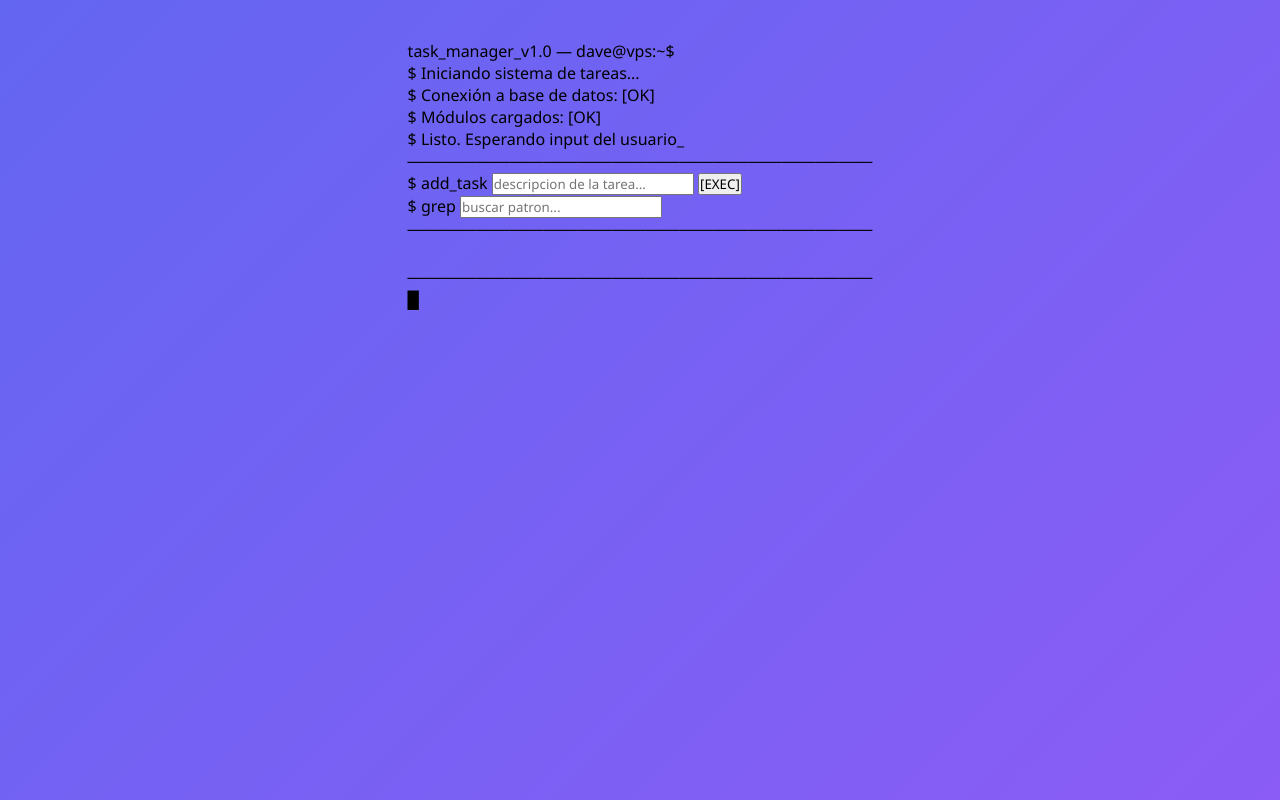
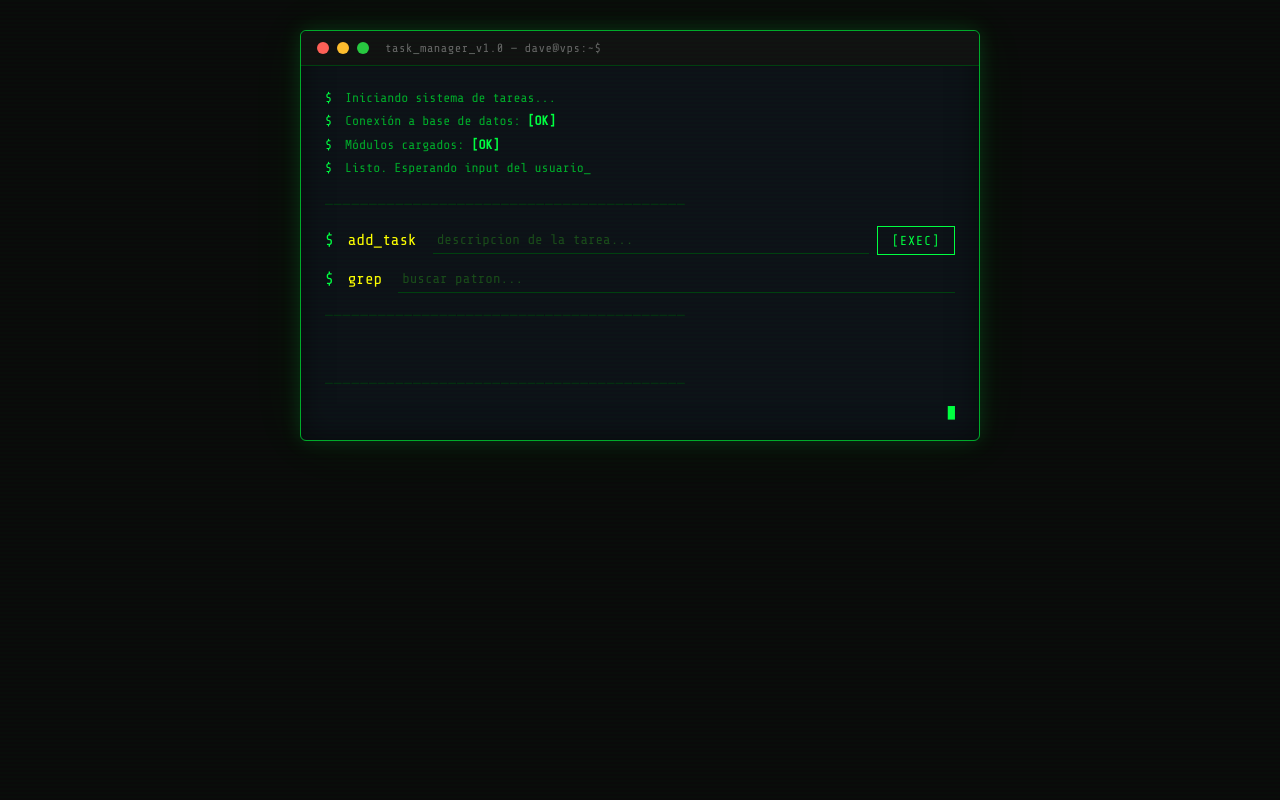
Before and after one commit to Eriksanchezc/todo-list-dave, a plain HTML site: page public/index.html in a window 1280 px wide. Drawn offline with nearby package versions, Linux system fonts and the light colour scheme; no server answers.

Commit message:
Refactor CSS with variables and style updates
Added CSS variables for theming and updated styles for various elements, including body, terminal, and task items.

```diff
--- a/public/style.css
+++ b/public/style.css
@@ -1,131 +1,280 @@
-* {
-  box-sizing: border-box;
-  margin: 0;
-  padding: 0;
-  font-family: 'Segoe UI', Arial, sans-serif;
+:root {
+  --bg: #0a0a0a;
+  --bg2: #0d1117;
+  --green: #00ff41;
+  --green-dim: #00aa2a;
+  --green-dark: #003d0f;
+  --yellow: #ffff00;
+  --red: #ff0000;
+  --gray: #444;
+  --text: #ccffcc;
 }
 
+* { box-sizing: border-box; margin: 0; padding: 0; }
+
 body {
-  background: linear-gradient(135deg, #6366f1, #8b5cf6);
+  background: var(--bg);
   min-height: 100vh;
   display: flex;
   justify-content: center;
   align-items: flex-start;
-  padding: 40px 16px;
+  padding: 30px 16px;
+  font-family: 'Share Tech Mono', monospace;
+  color: var(--green);
+  position: relative;
+  overflow-x: hidden;
 }
 
-.container {
-  background: #fff;
-  width: 100%;
-  max-width: 520px;
-  border-radius: 16px;
-  padding: 32px;
-  box-shadow: 0 20px 50px rgba(0,0,0,0.25);
+/* Efecto scanlines de pantalla CRT */
+.scanlines {
+  position: fixed;
+  top: 0; left: 0;
+  width: 100%; height: 100%;
+  background: repeating-linear-gradient(
+    0deg,
+    transparent,
+    transparent 2px,
+    rgba(0, 255, 65, 0.015) 2px,
+    rgba(0, 255, 65, 0.015) 4px
+  );
+  pointer-events: none;
+  z-index: 100;
 }
 
-h1 {
-  text-align: center;
-  margin-bottom: 24px;
-  color: #333;
+.terminal {
+  width: 100%;
+  max-width: 680px;
+  border: 1px solid var(--green-dim);
+  border-radius: 6px;
+  background: var(--bg2);
+  box-shadow:
+    0 0 20px rgba(0, 255, 65, 0.15),
+    0 0 60px rgba(0, 255, 65, 0.05),
+    inset 0 0 30px rgba(0, 0, 0, 0.5);
 }
 
-.task-form {
+.terminal-header {
   display: flex;
+  align-items: center;
   gap: 8px;
+  padding: 10px 16px;
+  background: #111;
+  border-bottom: 1px solid var(--green-dark);
+  border-radius: 6px 6px 0 0;
+}
+
+.dot {
+  width: 12px; height: 12px;
+  border-radius: 50%;
+  flex-shrink: 0;
+}
+.dot.red { background: #ff5f57; }
+.dot.yellow { background: #ffbd2e; }
+.dot.green { background: #28c840; }
+
+.terminal-title {
+  font-size: 12px;
+  color: #666;
+  margin-left: 8px;
+  letter-spacing: 0.5px;
+}
+
+.terminal-body {
+  padding: 20px 24px;
+}
+
+.boot-text {
   margin-bottom: 16px;
 }
 
-.task-form input {
-  flex: 1;
-  padding: 12px 14px;
-  border: 1px solid #ddd;
-  border-radius: 8px;
-  font-size: 15px;
+.boot-text p {
+  font-size: 13px;
+  color: var(--green-dim);
+  line-height: 1.8;
 }
 
-.task-form button {
-  padding: 12px 20px;
-  background: #6366f1;
-  color: white;
-  border: none;
-  border-radius: 8px;
-  cursor: pointer;
-  font-weight: 600;
-  transition: background 0.2s;
+.prompt { color: var(--green); margin-right: 6px; }
+.cmd { color: var(--yellow); margin-right: 8px; }
+.ok { color: var(--green); font-weight: bold; }
+
+.blink {
+  animation: blink 1s step-end infinite;
+}
+@keyframes blink {
+  0%, 100% { opacity: 1; }
+  50% { opacity: 0; }
 }
 
-.task-form button:hover { background: #4f46e5; }
+.divider {
+  color: var(--green-dark);
+  font-size: 13px;
+  margin: 14px 0;
+  letter-spacing: 1px;
+}
 
-.filter-wrapper { margin-bottom: 20px; }
+.input-row {
+  display: flex;
+  align-items: center;
+  gap: 8px;
+  margin-bottom: 10px;
+}
 
-.filter-wrapper input {
-  width: 100%;
-  padding: 10px 14px;
-  border: 1px solid #eee;
-  background: #f9fafb;
-  border-radius: 8px;
+.input-row input {
+  flex: 1;
+  background: transparent;
+  border: none;
+  border-bottom: 1px solid var(--green-dark);
+  color: var(--green);
+  font-family: 'Share Tech Mono', monospace;
   font-size: 14px;
+  padding: 6px 4px;
+  outline: none;
+  caret-color: var(--green);
+}
+
+.input-row input::placeholder { color: #1a4a1a; }
+.input-row input:focus { border-bottom-color: var(--green); }
+
+.input-row button {
+  background: transparent;
+  border: 1px solid var(--green);
+  color: var(--green);
+  font-family: 'Share Tech Mono', monospace;
+  font-size: 13px;
+  padding: 6px 14px;
+  cursor: pointer;
+  letter-spacing: 1px;
+  transition: all 0.15s;
+  flex-shrink: 0;
+}
+
+.input-row button:hover {
+  background: var(--green);
+  color: var(--bg);
+}
+
+.filter-row { margin-top: 4px; }
+
+.status-message {
+  min-height: 16px;
+  font-size: 12px;
+  color: var(--red);
+  margin-bottom: 8px;
 }
 
 .task-list {
   list-style: none;
   display: flex;
   flex-direction: column;
-  gap: 10px;
+  gap: 6px;
 }
 
 .task-item {
   display: flex;
   align-items: center;
   gap: 10px;
-  padding: 12px 14px;
-  background: #f9fafb;
-  border-radius: 8px;
-  border: 1px solid #eee;
+  padding: 8px 10px;
+  border: 1px solid var(--green-dark);
+  background: rgba(0, 255, 65, 0.02);
+  font-size: 13.5px;
+  transition: background 0.15s;
+}
+
+.task-item:hover {
+  background: rgba(0, 255, 65, 0.06);
+  border-color: var(--green-dim);
+}
+
+.task-item.completed {
+  opacity: 0.45;
+  border-color: #1a2a1a;
 }
 
 .task-item.completed .task-title {
   text-decoration: line-through;
-  color: #999;
+  color: var(--green-dim);
+}
+
+/* Checkbox estilo terminal */
+.check-box {
+  appearance: none;
+  -webkit-appearance: none;
+  width: 16px; height: 16px;
+  border: 1px solid var(--green-dim);
+  background: transparent;
+  cursor: pointer;
+  position: relative;
+  flex-shrink: 0;
+}
+
+.check-box:checked { border-color: var(--green); }
+
+.check-box:checked::after {
+  content: '✓';
+  position: absolute;
+  top: -3px; left: 1px;
+  color: var(--green);
+  font-size: 14px;
+}
+
+.task-index {
+  color: var(--green-dim);
+  font-size: 11px;
+  flex-shrink: 0;
+  min-width: 24px;
 }
 
 .task-title {
   flex: 1;
-  font-size: 15px;
+  color: var(--text);
+  cursor: pointer;
   word-break: break-word;
-  cursor: pointer;
 }
 
-.task-item input[type="checkbox"] {
-  width: 18px;
-  height: 18px;
+.task-title::before { content: '"'; color: var(--green-dim); }
+.task-title::after { content: '"'; color: var(--green-dim); }
+
+.task-actions { display: flex; gap: 4px; flex-shrink: 0; }
+
+.task-actions button {
+  background: transparent;
+  border: none;
+  color: var(--green-dim);
+  font-family: 'Share Tech Mono', monospace;
+  font-size: 11px;
+  padding: 3px 7px;
   cursor: pointer;
+  border: 1px solid transparent;
+  transition: all 0.15s;
 }
 
-.task-actions { display: flex; gap: 6px; }
-
-.task-actions button {
-  border: none;
-  background: transparent;
-  cursor: pointer;
-  font-size: 16px;
-  padding: 4px 8px;
-  border-radius: 6px;
-  transition: background 0.2s;
+.task-actions button:hover {
+  border-color: var(--green-dim);
+  color: var(--green);
 }
 
-.task-actions button:hover { background: #eee; }
-
 .empty-message {
-  text-align: center;
-  color: #999;
-  margin-top: 20px;
+  color: var(--green-dim);
+  font-size: 13px;
+  padding: 16px 0;
+  font-style: italic;
 }
 
-.status-message {
-  text-align: center;
-  font-size: 13px;
-  color: #e11d48;
-  min-height: 18px;
-  margin-bottom: 8px;
+.footer {
+  display: flex;
+  justify-content: space-between;
+  align-items: center;
+  font-size: 12px;
+  color: var(--green-dim);
+  margin-top: 6px;
 }
+
+.cursor-blink {
+  animation: blink 0.8s step-end infinite;
+  color: var(--green);
+}
+
+@media (max-width: 480px) {
+  .terminal-body { padding: 14px 14px; }
+  .boot-text { display: none; }
+}
```
